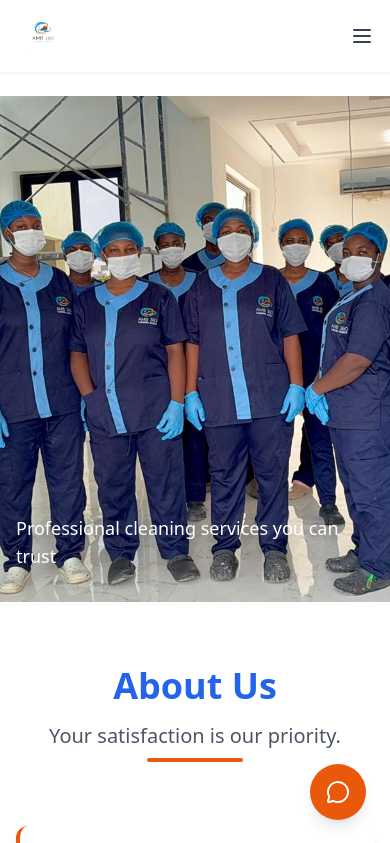
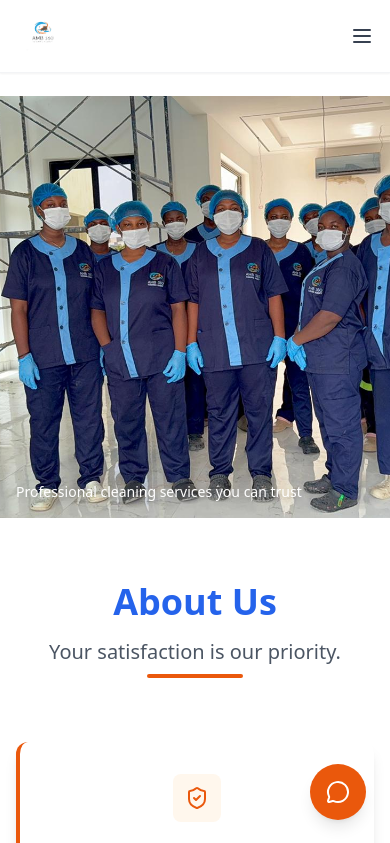
Before and after one commit to GideonWill/AMB360cleaning_Agency, a React (Vite) app: page /about in a window 390 px wide. Shown: the top 843 px of the page. Built offline with nearby package versions, Linux system fonts and the light colour scheme.

Commit message:
refactor: update AboutPage layout for improved responsiveness and visual consistency

```diff
--- a/src/pages/AboutPage.jsx
+++ b/src/pages/AboutPage.jsx
@@ -6,19 +6,25 @@ const AboutPage = () => {
   return (
     <div className="space-y-0">
       {/* Hero Section */}
-      <section className="relative min-h-[60vh] overflow-hidden flex items-end">
+      <section className="relative w-full overflow-hidden">
+        <div className="relative w-full h-[50vh] sm:h-[55vh] md:h-[60vh] lg:h-[65vh] xl:h-[70vh]">
           <img
             src={homeCleaningImage}
             alt="AMB 360 Cleaning Agency team"
             className="absolute inset-0 w-full h-full object-cover"
-          style={{ objectPosition: 'center 30%' }}
+            style={{
+              objectPosition: 'center 30%'
+            }}
             aria-hidden="true"
           />
-        <div className="container-custom relative z-10 pb-8 md:pb-12">
+          <div className="absolute inset-0 flex items-end">
+            <div className="container-custom w-full pb-4 sm:pb-6 md:pb-8 lg:pb-12">
               <div className="max-w-2xl">
-            <p className="text-white text-lg md:text-xl font-medium drop-shadow-lg">
+                <p className="text-white text-sm sm:text-base md:text-lg lg:text-xl font-medium drop-shadow-lg">
                   Professional cleaning services you can trust
                 </p>
+              </div>
+            </div>
           </div>
         </div>
       </section>
```
Lines whose indentation alone changed are shown as unchanged.
